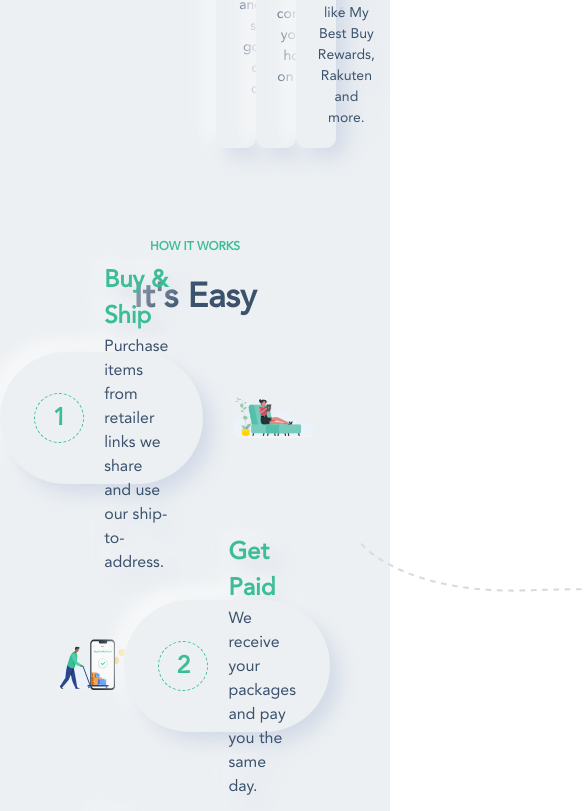
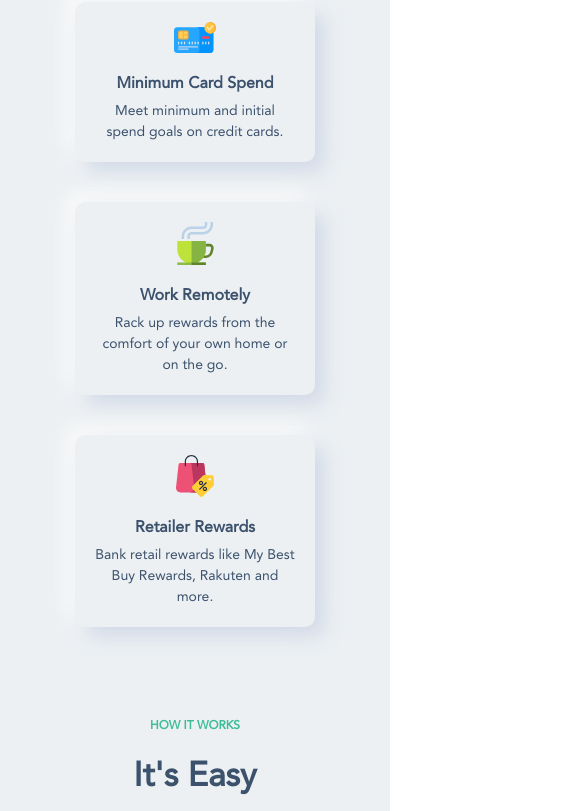
Before and after one commit to acehood0126/BuyForMeRetail, a React (Create React App) app: page / in a window 390 px wide. Shown: the part 1808-2619 px from the top of the page, 585 px wide, since content can reach past the window. Built offline with nearby package versions, Linux system fonts and the light colour scheme.

Commit message:
Dashboard

```diff
--- a/src/components/layouts/Contactus.jsx
+++ b/src/components/layouts/Contactus.jsx
@@ -10,7 +10,7 @@ import Compoundinput from "../Compoundinput";
 const Contactus = () => {
   return (
     <div className="w-full px-[60px] py-[45px] relative flex justify-center text-lightblue bg-specwhite">
-      <div className="w-[1140px] px-[15px]">
+      <div className="max-w-[1200px] px-[15px]">
         {/* Header */}
         <div className="w-full mb-[30px] grid grid-cols-1 justify-items-center">
           <p className="uppercase text-[12px] text-lightgreen font-bold mb-[15px]">
@@ -23,8 +23,8 @@ const Contactus = () => {
           </p>
         </div>
         {/* Work Steps */}
-        <div className="w-full mb-[21px] grid justify-center text-[14px]">
-          <div className="w-[918px] grid grid-cols-1">
+        <div className="w-full mb-[21px] text-[14px]">
+          <div className="w-full grid grid-cols-1">
             <div className="w-full grid grid-cols-2 justify-items-center mb-[16px]">
               <div className="w-full h-full px-[15px]">
                 <Compoundinput icon={fullnameicon} placeholder="Full name *" />
@@ -49,6 +49,25 @@ const Contactus = () => {
             </div>
           </div>
         </div>
+        <div className="w-full grid justify-center mb-[10px]">
+          <Link to="/register">
+            <button className="transition bg-lightgreen hover:bg-darkgreen ease-out hover:ease-in rounded-[6px] text-white text-[14px] font-bold px-[12px] py-[6px] w-[170px] h-[40px]">
+              Send Message
+            </button>
+          </Link>
+        </div>
+        <p className="text-center  mb-[10px]">or</p>
+        <div className="w-full grid justify-center">
+          <p>
+            You can email us directly at{" "}
+            <a
+              href="#"
+              className="text-blue-500 hover:text-blue-400 transition ease-linear"
+            >
+              deals@buyformeretail.com
+            </a>
+          </p>
+        </div>
       </div>
     </div>
   );
--- a/src/components/layouts/Howitworks.jsx
+++ b/src/components/layouts/Howitworks.jsx
@@ -7,8 +7,11 @@ import { forwardRef } from "react";
 
 const Howitworks = forwardRef(({ onhiwClick }, ref) => {
   return (
-    <div ref={ref} className="w-full px-[60px] py-[45px] flex justify-center">
-      <div className="w-[1140px] px-[15px]">
+    <div
+      ref={ref}
+      className="w-full md:px-[60px] px-[20px] py-[45px] flex justify-center"
+    >
+      <div className="max-w-[1140px] px-[15px]">
         {/* Header */}
         <div className="w-full mb-[30px]">
           <p className="text-center uppercase text-[12px] text-lightgreen font-bold mb-[15px]">
@@ -20,74 +23,74 @@ const Howitworks = forwardRef(({ onhiwClick }, ref) => {
         </div>
         {/* Work Steps */}
         <div className="w-full">
-          <div className="mx-[-15px] grid grid-cols-12 mb-[116px]">
-            <div className="col-span-7 flex justify-end items-end px-[15px]">
-              <div className="transition ease-linear drop-shadow-threeDbox hover:drop-shadow-none w-[539px] h-[132px] bg-specwhite rounded-full px-[34px] py-[16px] flex items-center">
-                <div className="w-[50px] h-[50px] min-w-[50px] rounded-full border-dashed border-lightgreen border-[1px] flex justify-center items-center text-lightgreen font-bold text-[24px]">
+          <div className="mx-[-15px] grid md:grid-cols-12 grid-cols-1 md:mb-[116px] mb-[30px]">
+            <div className="w-full md:col-span-7 flex md:justify-end md:mb-0 my-[15px] justify-center items-end px-[15px]">
+              <div className="w-full transition ease-linear drop-shadow-threeDbox hover:drop-shadow-none sm:max-w-[539px] sm:min-h-[132px] bg-specwhite rounded-full sm:px-[34px] sm:py-[16px] px-[10px] py-[10px] flex items-center">
+                <div className="sm:w-[50px] sm:h-[50px] w-[30px] h-[30px] sm:min-w-[50px] min-w-[30px] rounded-full border-dashed border-lightgreen border-[1px] flex justify-center items-center text-lightgreen font-bold sm:text-[24px] text-[14px]">
                   1
                 </div>
-                <div className="ml-[20px]">
-                  <h1 className="font-bold text-[24px] text-lightgreen mb-8px">
+                <div className="sm:ml-[20px] ml-[10px]">
+                  <h1 className="font-bold sm:text-[24px] text-[16px] text-lightgreen mb-8px">
                     Buy & Ship
                   </h1>
-                  <p className="text-lightblue text-[16px]">
+                  <p className="text-lightblue sm:text-[16px] text-[12px]">
                     Purchase items from retailer links we share and use our
                     ship-to-address.
                   </p>
                 </div>
               </div>
             </div>
-            <div className="col-span-5 flex justify-end px-[15px]">
+            <div className="md:col-span-5 flex md:justify-end justify-center sm:px-[15px]">
               <img src={buyandship} alt="" />
             </div>
             <img
               src={buyandshiparrow}
-              className="absolute mt-[191px] ml-[300px]"
+              className="absolute mt-[191px] ml-[300px] lg:block hidden"
               alt=""
             />
           </div>
-          <div className="mx-[-15px] grid grid-cols-12 mb-[116px]">
-            <div className="col-span-5 flex justify-center">
-              <img src={getpaid} alt="" />
-            </div>
-            <div className="col-span-7 flex justify-end items-end">
-              <div className="transition ease-linear drop-shadow-threeDbox hover:drop-shadow-none bg-specwhite w-[539px] h-[132px] rounded-full px-[34px] py-[16px] flex items-center">
-                <div className="w-[50px] h-[50px] min-w-[50px] rounded-full border-dashed border-lightgreen border-[1px] flex justify-center items-center text-lightgreen font-bold text-[24px]">
+          <div className="mx-[-15px] grid md:grid-cols-12 grid-cols-1 md:mb-[116px] mb-[30px]">
+            <div className="w-full sm:order-last md:col-span-7 flex md:justify-end md:mb-0 my-[15px] justify-center items-end px-[15px]">
+              <div className="w-full transition ease-linear drop-shadow-threeDbox hover:drop-shadow-none sm:max-w-[539px] sm:min-h-[132px] bg-specwhite rounded-full sm:px-[34px] sm:py-[16px] px-[10px] py-[10px] flex items-center">
+                <div className="sm:w-[50px] sm:h-[50px] w-[30px] h-[30px] sm:min-w-[50px] min-w-[30px] rounded-full border-dashed border-lightgreen border-[1px] flex justify-center items-center text-lightgreen font-bold sm:text-[24px] text-[14px]">
                   2
                 </div>
-                <div className="ml-[20px]">
-                  <h1 className="font-bold text-[24px] text-lightgreen mb-8px">
+                <div className="sm:ml-[20px] ml-[10px]">
+                  <h1 className="font-bold sm:text-[24px] text-[16px] text-lightgreen mb-8px">
                     Get Paid
                   </h1>
-                  <p className="text-lightblue text-[16px]">
+                  <p className="text-lightblue sm:text-[16px] text-[12px]">
                     We receive your packages and pay you the same day.
                   </p>
                 </div>
               </div>
             </div>
+            <div className="md:col-span-5 flex md:justify-end justify-center sm:px-[15px]">
+              <img src={getpaid} alt="" />
+            </div>
             <img
               src={getpaidarrow}
-              className="absolute mt-[191px] ml-[300px] rotate-[-2deg]"
+              className="absolute mt-[191px] ml-[300px] rotate-[-2deg] lg:block hidden"
               alt=""
             />
           </div>
-          <div className="mx-[-15px] grid grid-cols-12">
-            <div className="col-span-7 flex justify-end items-end">
-              <div className="transition ease-linear drop-shadow-threeDbox hover:drop-shadow-none bg-specwhite w-[539px] h-[132px] rounded-full px-[34px] py-[16px] flex items-center">
-                <div className="w-[50px] h-[50px] min-w-[50px] rounded-full border-dashed border-lightgreen border-[1px] flex justify-center items-center text-lightgreen font-bold text-[24px]">
+          <div className="mx-[-15px] grid md:grid-cols-12 grid-cols-1 md:mb-[116px] mb-[30px]">
+            <div className="w-full md:col-span-7 flex md:justify-end md:mb-0 my-[15px] justify-center items-end px-[15px]">
+              <div className="w-full transition ease-linear drop-shadow-threeDbox hover:drop-shadow-none sm:max-w-[539px] sm:min-h-[132px] bg-specwhite rounded-full sm:px-[34px] sm:py-[16px] px-[10px] py-[10px] flex items-center">
+                <div className="sm:w-[50px] sm:h-[50px] w-[30px] h-[30px] sm:min-w-[50px] min-w-[30px] rounded-full border-dashed border-lightgreen border-[1px] flex justify-center items-center text-lightgreen font-bold sm:text-[24px] text-[14px]">
                   3
                 </div>
-                <div className="ml-[20px]">
-                  <h1 className="font-bold text-[24px] text-lightgreen mb-8px">
+                <div className="sm:ml-[20px] ml-[10px]">
+                  <h1 className="font-bold sm:text-[24px] text-[16px] text-lightgreen mb-8px">
                     Earn Rewards
                   </h1>
-                  <p className="text-lightblue text-[16px]">
+                  <p className="text-lightblue sm:text-[16px] text-[12px]">
                     Accumulate rewards, airmiles, cashback and much more!
                   </p>
                 </div>
               </div>
             </div>
-            <div className="col-span-5 flex justify-center">
+            <div className="md:col-span-5 flex md:justify-end justify-center sm:px-[15px]">
               <img src={earnreward} alt="" />
             </div>
           </div>
--- a/src/components/layouts/Profitrewards.jsx
+++ b/src/components/layouts/Profitrewards.jsx
@@ -9,8 +9,8 @@ import Profitbox from "../Profitbox";
 
 const Profitrewards = () => {
   return (
-    <div className="w-full px-[60px] py-[45px] bg-specwhite">
-      <div className="mx-[161px] px-[15px]">
+    <div className="w-full px-[60px] py-[45px] flex justify-center bg-specwhite">
+      <div className="max-w-[1230px] px-[15px]">
         <div className="w-full mb-[30px]">
           <p className="text-center uppercase text-[12px] text-lightgreen font-bold mb-[15px]">
             what are the benefits
@@ -19,7 +19,7 @@ const Profitrewards = () => {
             Profit in Rewards
           </h1>
         </div>
-        <div className="w-full grid grid-cols-3 gap-[40px] justify-items-center text-lightblue">
+        <div className="w-full grid xl:grid-cols-3 md:grid-cols-2 sm:grid-cols-1 gap-[40px] justify-items-center text-lightblue">
           <Profitbox
             pic={airmile}
             heading="Airmiles"
```
